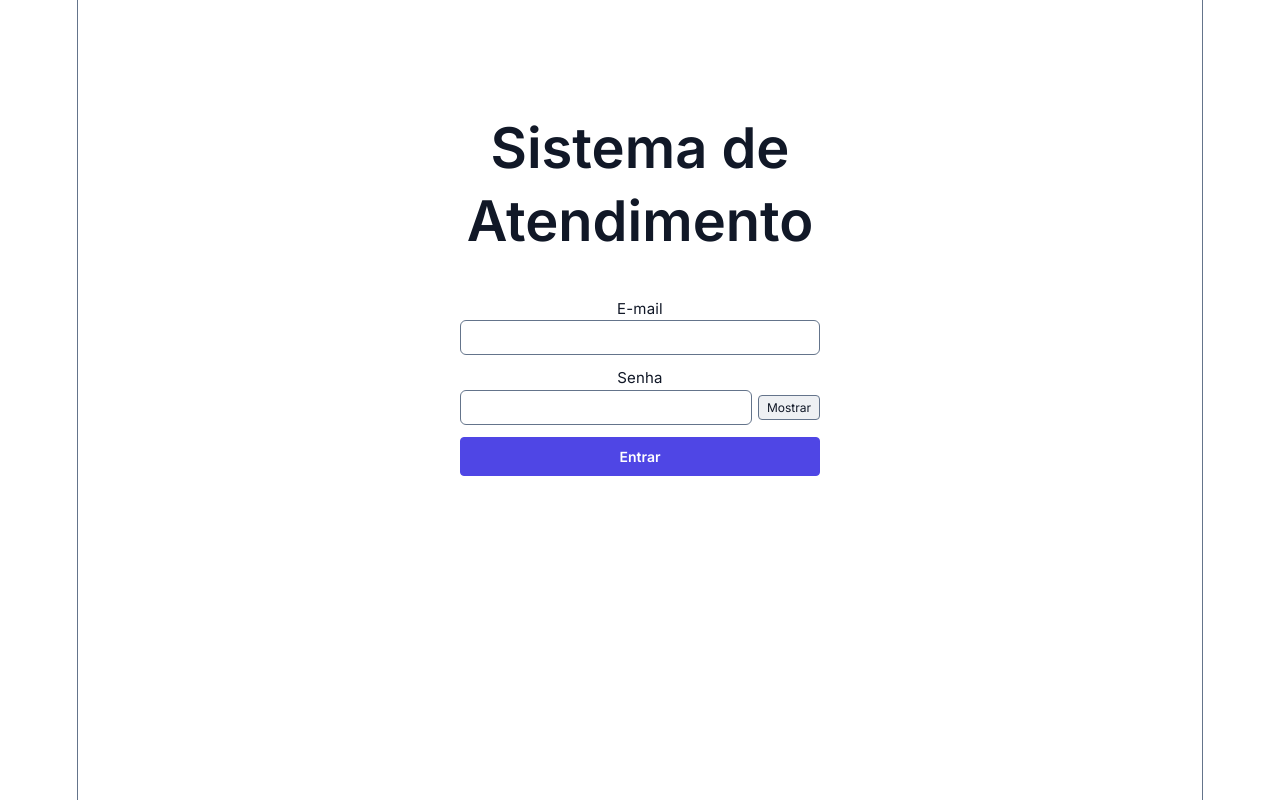
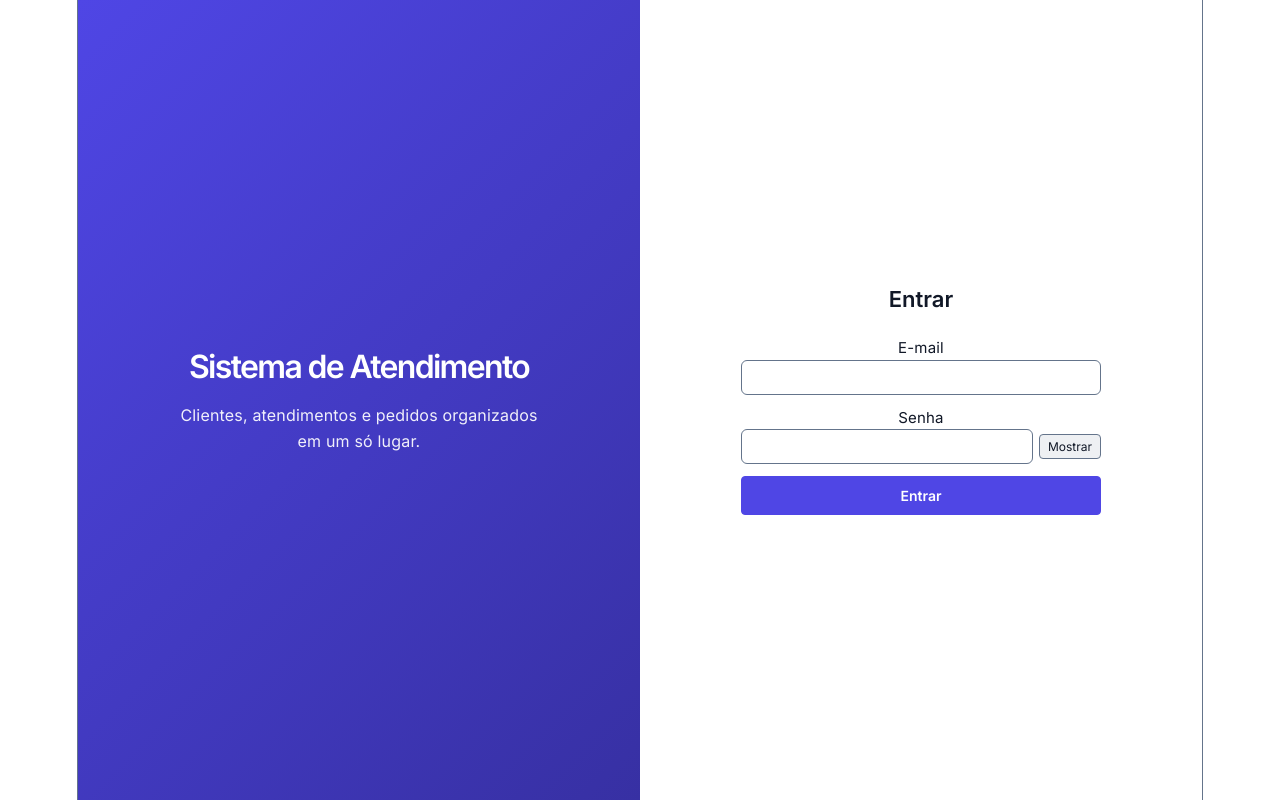
Before and after one commit to LeonardoDonizetti/Sistema-automatico-Controle-empresarial-e-Agente-de-IA, a React (Vite) app in the folder frontend/: page / in a window 1280 px wide. Built offline with nearby package versions, Linux system fonts and the light colour scheme; no server answers.

Commit message:
da tratamento visual especial a tela de login com painel colorido de marca

```diff
--- a/frontend/src/pages/Login.jsx
+++ b/frontend/src/pages/Login.jsx
@@ -26,8 +26,19 @@ export default function Login({ aoLogar }) {
     }
 
     return (
+        <div className="login-page">
+            <div className="login-painel">
+                <div className="login-painel-conteudo">
+                    <h1 className="login-painel-titulo">Sistema de Atendimento</h1>
+                    <p className="login-painel-subtitulo">
+                        Clientes, atendimentos e pedidos organizados em um só lugar.
+                    </p>
+                </div>
+            </div>
+
+            <div className="login-formulario-area">
                 <div className="login-container">
-            <h1 className="login-titulo">Sistema de Atendimento</h1>
+                    <h2 className="login-titulo">Entrar</h2>
                     <form onSubmit={handleSubmit}>
                         <div className="form-group">
                             <label>E-mail</label>
@@ -54,5 +65,7 @@ export default function Login({ aoLogar }) {
                         </button>
                     </form>
                 </div>
+            </div>
+        </div>
     );
 }
--- a/frontend/src/styles/paginas.css
+++ b/frontend/src/styles/paginas.css
@@ -375,15 +375,62 @@ textarea:focus {
     background-color: #f59e0b;
 }
 
+.login-page {
+    min-height: 100vh;
+    display: flex;
+    flex-wrap: wrap;
+}
+
+/* Cor fixa nos dois temas (não usa --tema-marca, que no tema escuro vira um
+   tom claro pensado pra texto — aqui a marca é o FUNDO, com texto branco). */
+.login-painel {
+    flex: 1 1 380px;
+    min-height: 240px;
+    display: flex;
+    align-items: center;
+    justify-content: center;
+    padding: 48px;
+    box-sizing: border-box;
+    background: linear-gradient(135deg, var(--tema-botao-primario-bg) 0%, var(--tema-botao-primario-bg-active) 100%);
+}
+
+.login-painel-conteudo {
+    max-width: 360px;
+}
+
+.login-painel-titulo {
+    color: #ffffff;
+    font-size: 32px;
+    line-height: 1.3;
+    margin: 0 0 16px;
+}
+
+.login-painel-subtitulo {
+    color: #ffffff;
+    opacity: 0.92;
+    font-size: 16px;
+    line-height: 1.6;
+    margin: 0;
+}
+
+.login-formulario-area {
+    flex: 1 1 380px;
+    display: flex;
+    align-items: center;
+    justify-content: center;
+    padding: 48px 24px;
+    box-sizing: border-box;
+}
+
 .login-container {
     max-width: 360px;
-    margin: 80px auto;
+    width: 100%;
 }
 
 .login-titulo {
     letter-spacing: normal;
     line-height: 1.3;
-    margin-bottom: 40px;
+    margin-bottom: 24px;
 }
 
 .form-group {
```
Lines whose indentation alone changed are shown as unchanged.
